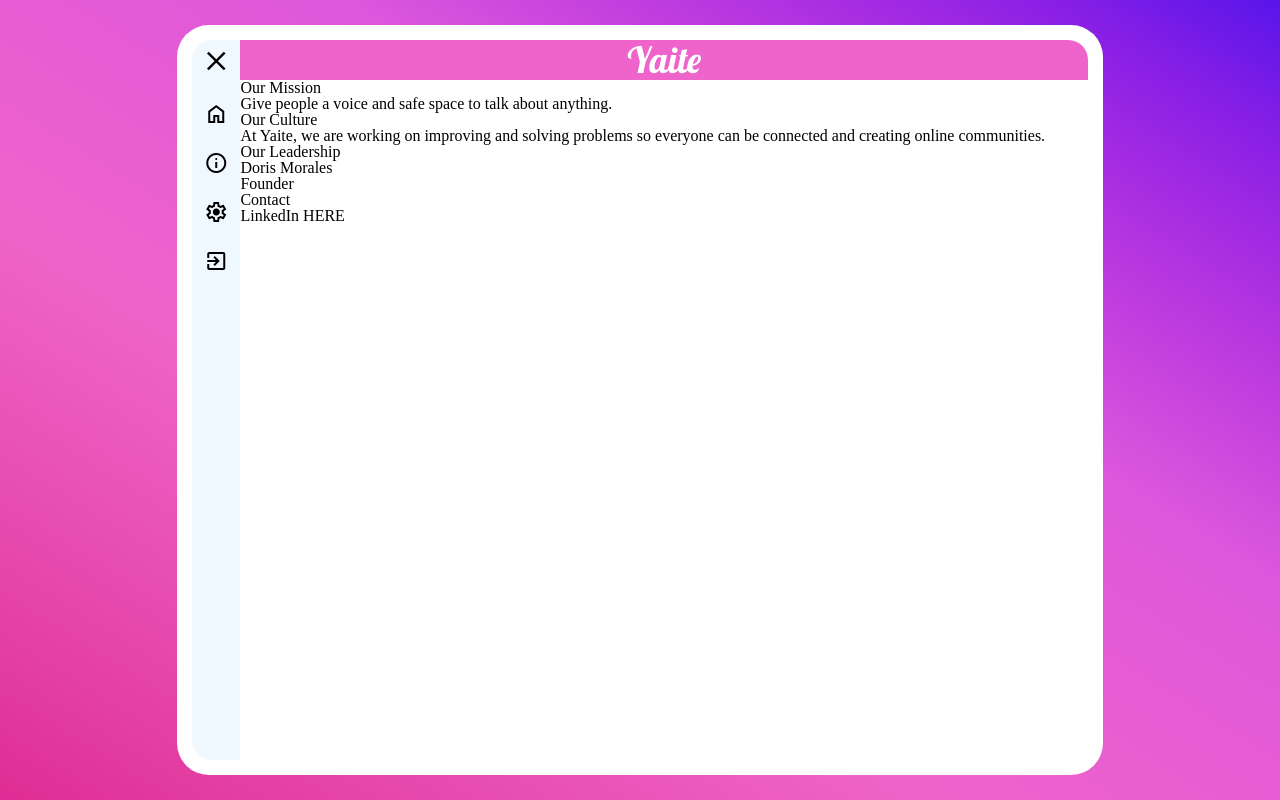
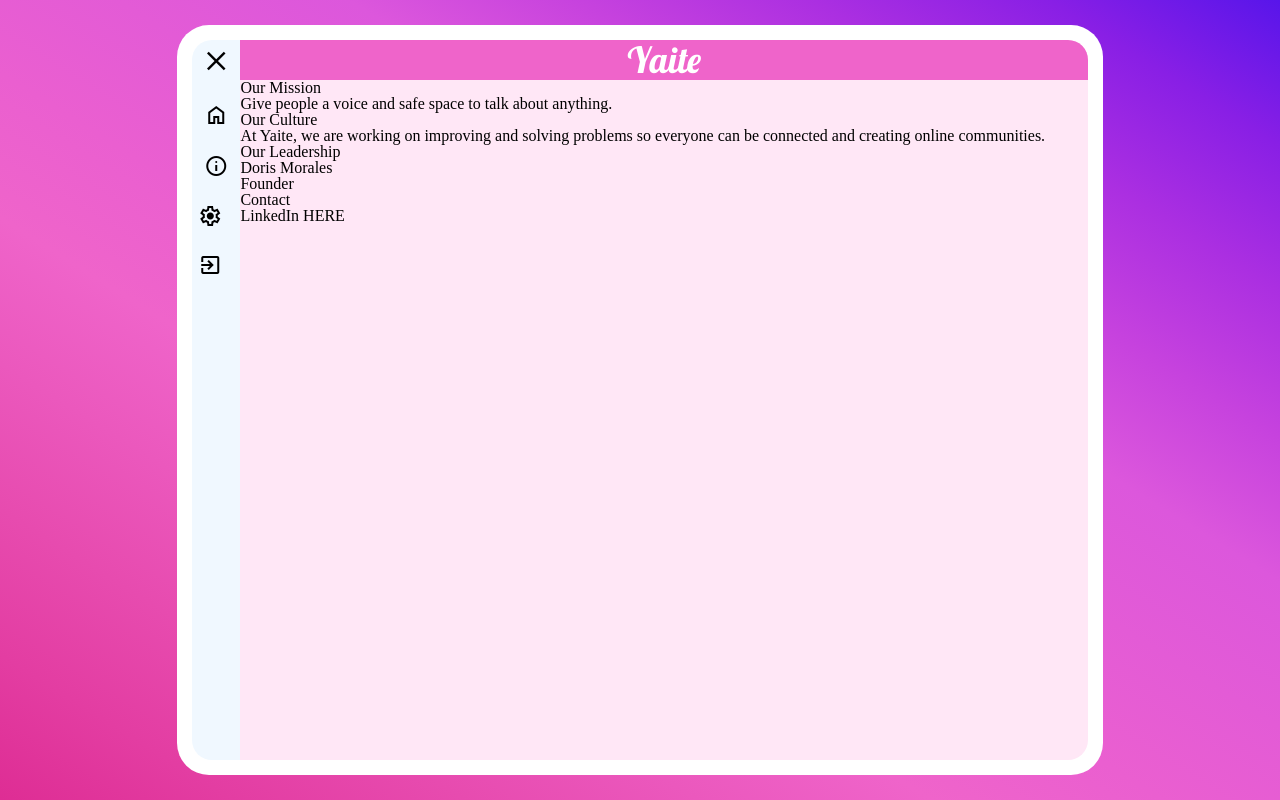
Before and after one commit to moralesdoris880/yaite, a React (Create React App) app in the folder client/: page /about in a window 1280 px wide. Both pictures are taken after a click on the element "menu". Built offline with nearby package versions, Linux system fonts and the light colour scheme.

Commit message:
About css added

```diff
--- a/client/src/components/Navbar.js
+++ b/client/src/components/Navbar.js
@@ -1,15 +1,17 @@
 import { useState } from 'react';
+import { useNavigate } from "react-router-dom";
 import '../css/Navbar.css';
 
 function Navbar(){
     const[burgerNav,setBurgerNav]= useState(true)
+    const navigate = useNavigate();
     return(
         <div id="Navbar">
             <span className="material-symbols-outlined" onClick={()=>setBurgerNav(!burgerNav)} style={{ fontSize:'32px'}}>{burgerNav?'menu':'close'}</span>
             {burgerNav? console.log('random dancing...'):
             <ul id="Nav">
-                <span className="material-symbols-outlined" style={{ fontSize:'24px'}}>home</span>
-                <span className="material-symbols-outlined" style={{ fontSize:'24px'}}>info</span>
+                <button onClick={()=>navigate("/")} className="navtab"><span className="material-symbols-outlined" style={{ fontSize:'24px'}}>home</span></button>
+                <button onClick={()=>navigate("/about")} className="navtab"><span className="material-symbols-outlined" style={{ fontSize:'24px'}}>info</span></button>
                 <span className="material-symbols-outlined" style={{ fontSize:'24px'}}>settings</span>
                 <span className="material-symbols-outlined" style={{ fontSize:'24px'}}>exit_to_app</span>
             </ul>}
--- a/client/src/css/About.css
+++ b/client/src/css/About.css
@@ -1,5 +1,7 @@
 #About{
     width: 100%;
+    background-color: #ffe7f6;
+    border-radius: 0px 20px 20px 0px;
 }
 .Header{
     background-color: #ef64ca;
--- a/client/src/css/Navbar.css
+++ b/client/src/css/Navbar.css
@@ -15,5 +15,9 @@
     padding-bottom: 20px;
     padding-top: 5px;
 }
+.navtab{
+    border: none;
+    background-color: aliceblue;
+}
 
 /* justify-content: flex-end; */
```
Also changed, not shown: client/public/index.html (+2 -1 lines).
